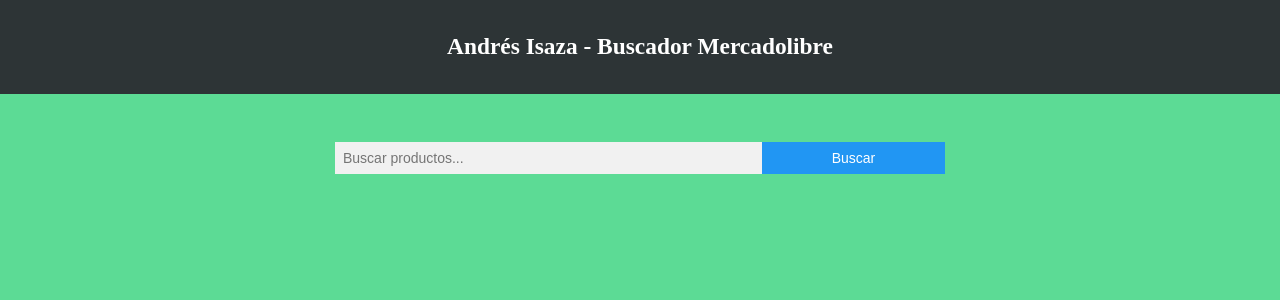
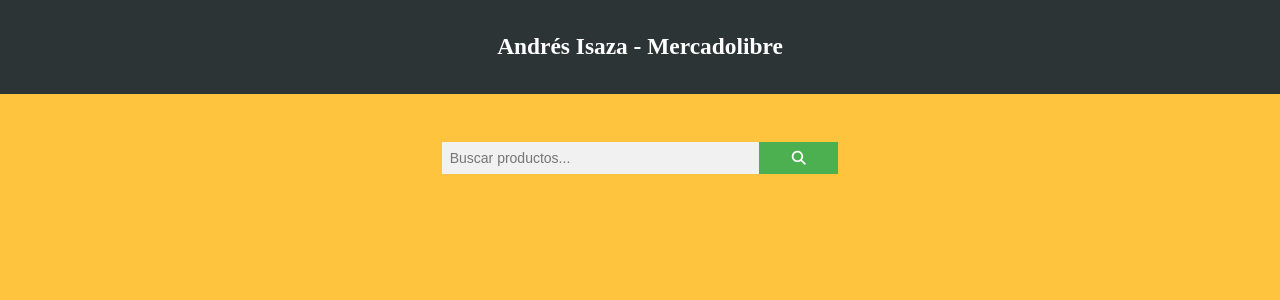
Before and after one commit to andresisazaa/MercadolibreAPI, an Angular app: page /search in a window 1280 px wide. Shown: the top 300 px of the page. Built offline with nearby package versions, Linux system fonts and the light colour scheme.

Commit message:
Ajustes de estilos

```diff
--- a/src/app/app.component.html
+++ b/src/app/app.component.html
@@ -1,5 +1,5 @@
 <div class="header">
-  <h3>Andrés Isaza - Buscador Mercadolibre</h3>
+  <h3>Andrés Isaza - Mercadolibre</h3>
 </div>
 <div class="container-fluid my-5">
   <router-outlet></router-outlet>
--- a/src/app/components/search/search.component.html
+++ b/src/app/components/search/search.component.html
@@ -1,12 +1,12 @@
 <div class="row mb-4">
-    <div class="col-12 col-sm-10 col-md-8 col-lg-6 mx-auto">
+    <div class="col-12 col-sm-10 col-md-6 col-lg-6 col-xl-4 mx-auto">
         <input type="text" class="search-input" placeholder="Buscar productos..." (keydown.enter)="search(term.value)"
             #term>
-        <button (click)="search(term.value)" class="search-button">Buscar</button>
+        <button (click)="search(term.value)" class="search-button"><i class="fas fa-search"></i></button>
     </div>
 </div>
 
-<div class="row">
+<div class="row cards">
     <app-product class="col-10 offset-1 col-sm-6 offset-sm-0 col-lg-4" *ngFor="let product of products"
         [product]="product"></app-product>
 </div>
--- a/src/index.html
+++ b/src/index.html
@@ -8,6 +8,7 @@
 
     <meta name="viewport" content="width=device-width, initial-scale=1">
     <link rel="icon" type="image/x-icon" href="favicon.ico">
+    <script src="https://kit.fontawesome.com/258b09cb68.js"></script>
   </head>
 
   <body class="bg-light">
--- a/src/styles.css
+++ b/src/styles.css
@@ -4,7 +4,7 @@
 
 body {
   margin: 0;
-  background-color: #5CDB95;
+  background-color: #FFC43D;
 }
 
 .header {
@@ -65,16 +65,16 @@
 .search-input {
   padding: 8px;
   font-size: 14px;
-  width: 70%;
+  width: 80%;
   background: #f1f1f1;
   border: none;
 }
 
 .search-button {
-  width: 30%;
+  width: 20%;
   padding: 8px;
   font-size: 14px;
-  background: #2196F3;
+ background-color: #4CAF50;
   color: white;
   border: none;
   cursor: pointer;
@@ -98,3 +98,8 @@
     opacity: 1;
   }
 }
+
+.cards {
+  display: flex;
+  align-items: center;
+}
```
